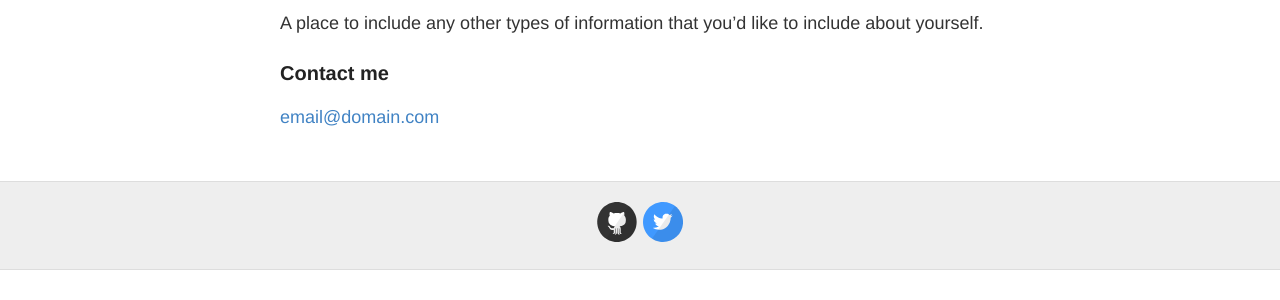
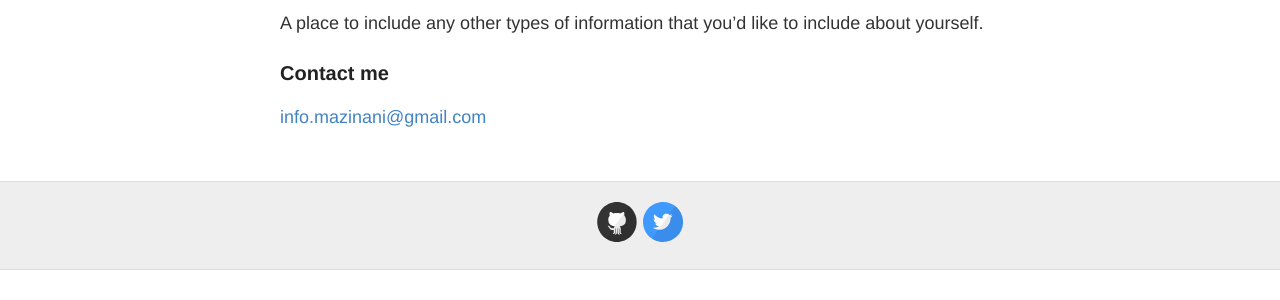
Before and after one commit to amirmazinani/uiblock, a Jekyll site: the page built from about.md, in a window 1280 px wide. Shown: the part 310-610 px from the top of the page. Built offline with Jekyll 4.4.1, drawn with Linux system fonts in a browser that asks for light colours.

Commit message:
add my email

```diff
--- a/about.md
+++ b/about.md
@@ -12,4 +12,4 @@ A place to include any other types of information that you'd like to include abo
 
 ### Contact me
 
-[email@domain.com](mailto:info.mazinani@gmail.com)
+[info.mazinani@gmail.com](mailto:info.mazinani@gmail.com)
```
